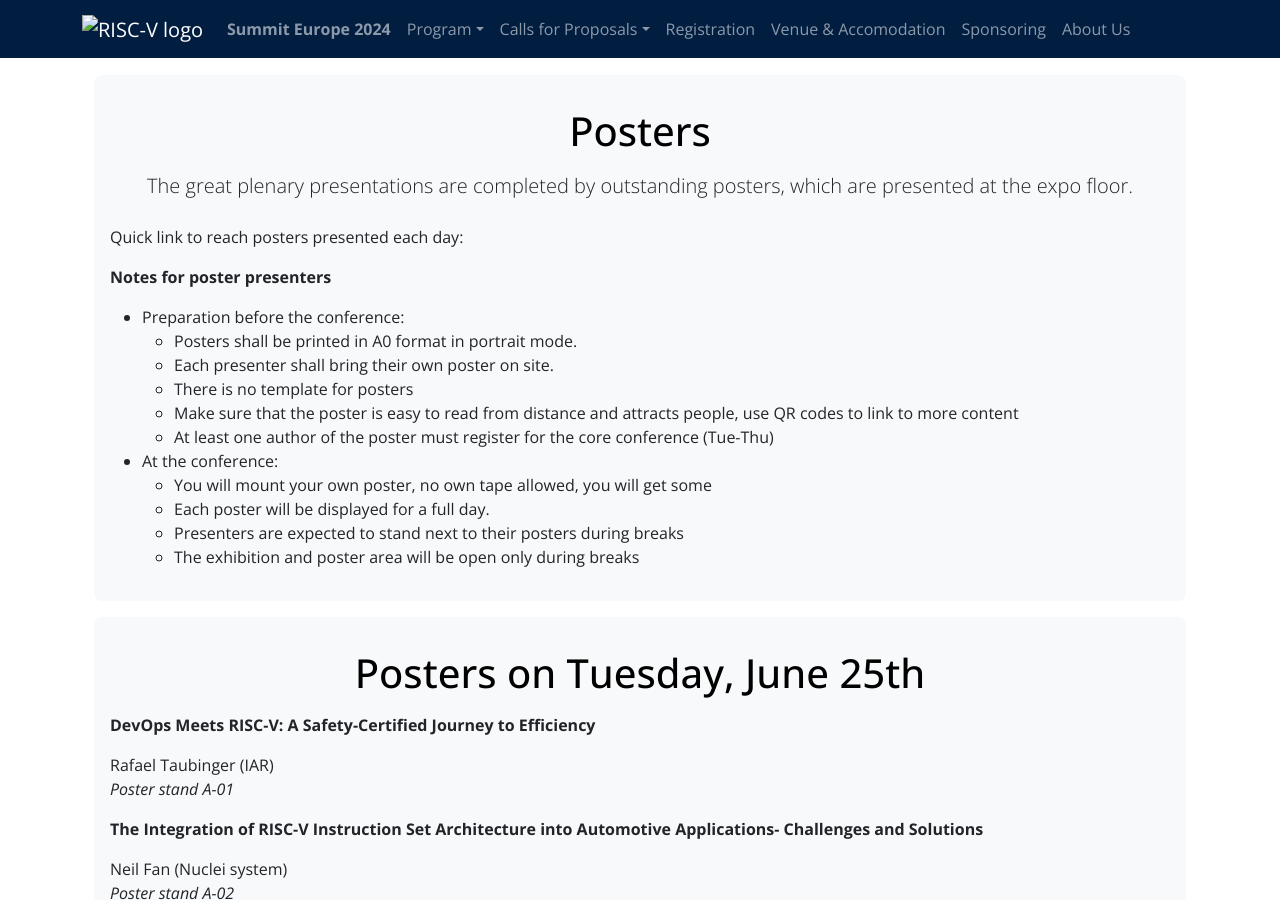
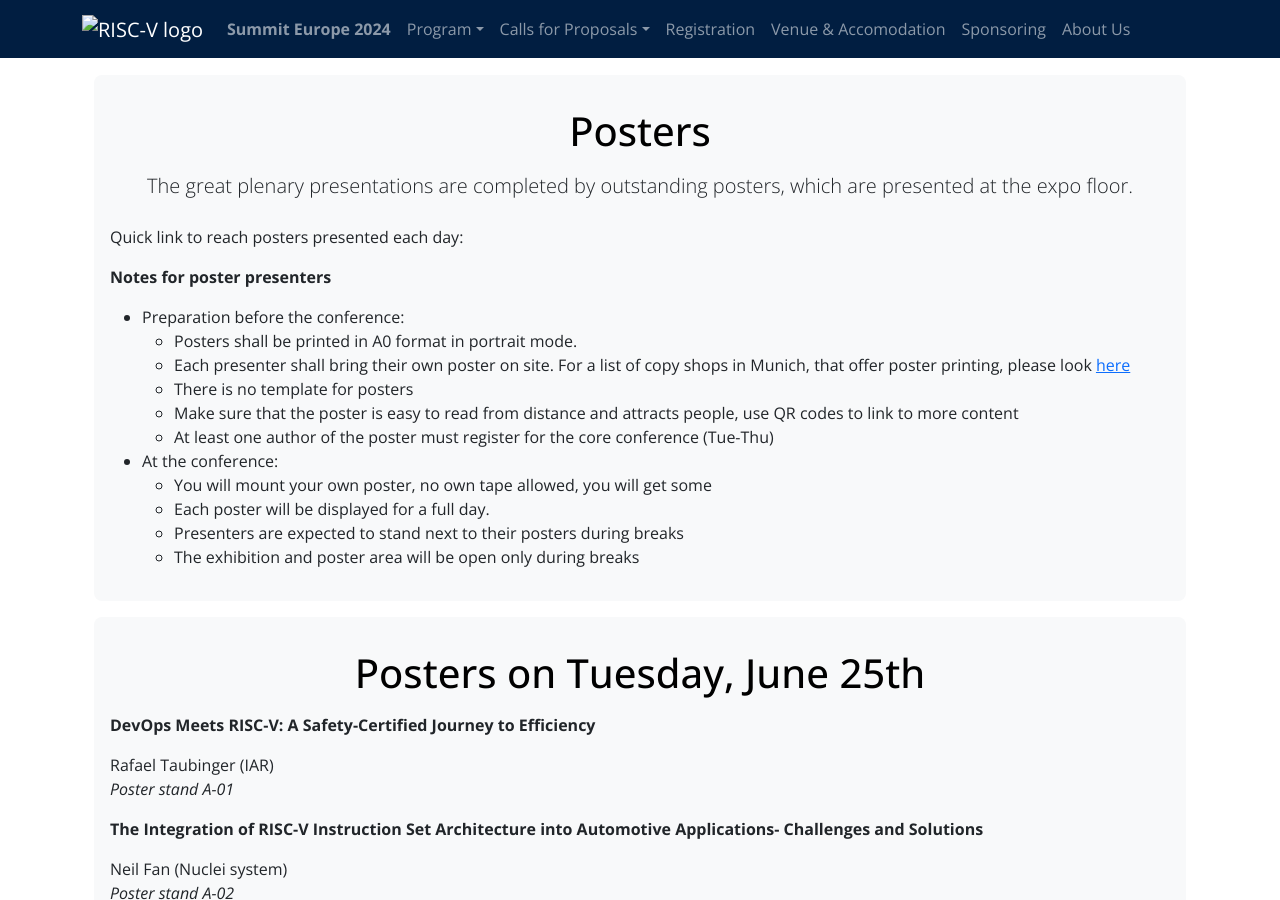
Before and after one commit to riscv-europe/summit-website-development, a Jekyll site: the page built from summit/2024/posters.md, in a window 1280 px wide and 900 px high. Built offline with Jekyll 4.4.1, drawn with Linux system fonts in a browser that asks for light colours.

Commit message:
Update posters.md
Added copy shops pdf

```diff
--- a/summit/2024/posters.md
+++ b/summit/2024/posters.md
@@ -14,7 +14,7 @@
 
  - Preparation before the conference:
    - Posters shall be printed in A0 format in portrait mode.
-   - Each presenter shall bring their own poster on site.
+   - Each presenter shall bring their own poster on site. For a list of copy shops in Munich, that offer poster printing, please look [here](media/Copy_shops_nearest_to_the_MOC_Munich.pdf)
    - There is no template for posters
    - Make sure that the poster is easy to read from distance and attracts people, use QR codes to link to more content
    - At least one author of the poster must register for the core conference (Tue-Thu)
```
